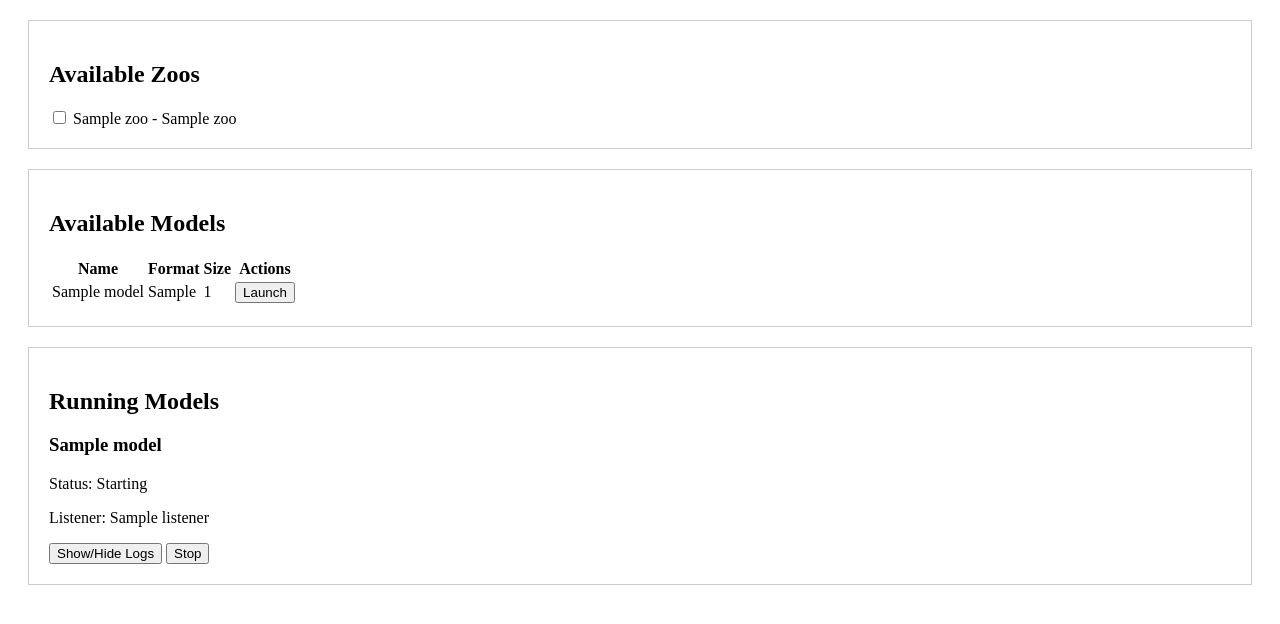
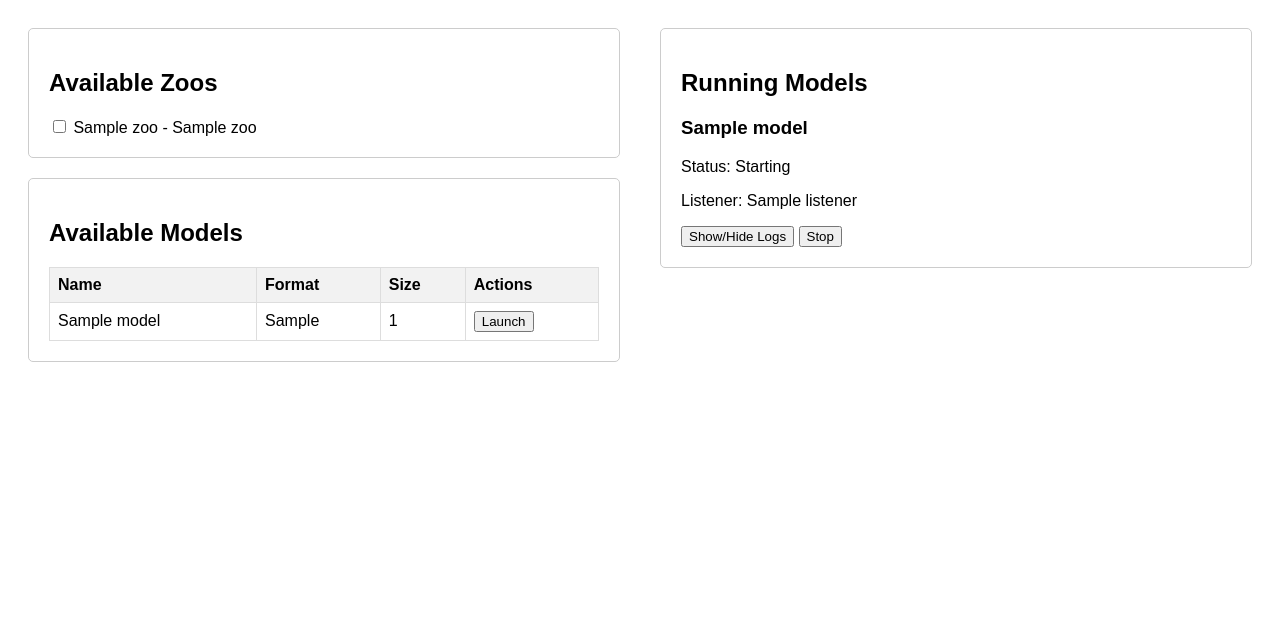
Before and after one commit to the-crypt-keeper/modelzoo, a Python web app: template templates/index.html in a window 1280 px wide. Shown: the top 624 px of the page. Run offline with Jinja, Linux system fonts and the light colour scheme; the template is opened without the code that fills it: most values are stand-ins (such as "Sample title", 1, 10 or a date in 2020).

Commit message:
feat: Improve layout and launch dialog for ModelZoo

```diff
--- a/templates/index.html
+++ b/templates/index.html
@@ -4,10 +4,19 @@
     <title>ModelZoo</title>
     <script src="https://code.jquery.com/jquery-3.6.0.min.js"></script>
     <style>
-        .zoo-list, .model-list, .running-list {
-            margin: 20px;
+        body {
+            display: flex;
+            font-family: Arial, sans-serif;
+        }
+        .left-column, .right-column {
+            flex: 1;
+            padding: 20px;
+        }
+        .zoo-list, .model-list, .running-list, #launch-dialog {
+            margin-bottom: 20px;
             padding: 20px;
             border: 1px solid #ccc;
+            border-radius: 5px;
         }
         .logs {
             font-family: monospace;
@@ -16,9 +25,28 @@
             max-height: 300px;
             overflow-y: auto;
         }
+        table {
+            width: 100%;
+            border-collapse: collapse;
+        }
+        th, td {
+            border: 1px solid #ddd;
+            padding: 8px;
+            text-align: left;
+        }
+        th {
+            background-color: #f2f2f2;
+        }
+        button {
+            cursor: pointer;
+        }
+        #launch-dialog {
+            display: none;
+        }
     </style>
 </head>
 <body>
+    <div class="left-column">
         <div class="zoo-list">
             <h2>Available Zoos</h2>
             {% for name, zoo in zoos.items() %}
@@ -45,30 +73,18 @@
                     <td>{{ model.model_format }}</td>
                     <td>{{ human_size(model.model_size) }}</td>
                     <td>
-                    <button onclick="showLaunchDialog('{{ model.model_id }}')">Launch</button>
+                        <button onclick="showLaunchDialog('{{ model.model_id }}', '{{ model.model_name }}')">Launch</button>
                     </td>
                 </tr>
                 {% endfor %}
             </table>
         </div>
-
-    <div class="running-list">
-        <h2>Running Models</h2>
-        {% for running in running_models %}
-        <div class="running-model">
-            <h3>{{ running.model.model_name }}</h3>
-            <p>Status: {{ "Ready" if running.ready() else "Starting" }}</p>
-            <p>Listener: {{ running.listener }}</p>
-            <button onclick="toggleLogs({{ loop.index0 }})">Show/Hide Logs</button>
-            <button onclick="stopModel({{ loop.index0 }})">Stop</button>
-            <div class="logs" id="logs-{{ loop.index0 }}" style="display: none;"></div>
-        </div>
-        {% endfor %}
     </div>
 
-    <div id="launch-dialog" style="display: none;">
-        <h3>Launch Model</h3>
-        <select id="runtime-select">
+    <div class="right-column">
+        <div id="launch-dialog">
+            <h2>Launch Model: <span id="launch-model-name"></span></h2>
+            <select id="runtime-select" onchange="loadRuntimeParams()">
                 {% for name, runtime in runtimes.items() %}
                 <option value="{{ name }}">{{ name }}</option>
                 {% endfor %}
@@ -92,7 +108,24 @@
             <button onclick="$('#launch-dialog').hide()">Cancel</button>
         </div>
 
+        <div class="running-list">
+            <h2>Running Models</h2>
+            {% for running in running_models %}
+            <div class="running-model">
+                <h3>{{ running.model.model_name }}</h3>
+                <p>Status: {{ "Ready" if running.ready() else "Starting" }}</p>
+                <p>Listener: {{ running.listener }}</p>
+                <button onclick="toggleLogs({{ loop.index0 }})">Show/Hide Logs</button>
+                <button onclick="stopModel({{ loop.index0 }})">Stop</button>
+                <div class="logs" id="logs-{{ loop.index0 }}" style="display: none;"></div>
+            </div>
+            {% endfor %}
+        </div>
+    </div>
+
     <script>
+        const runtimes = {{ runtimes | tojson | safe }};
+
         // Zoo toggle handling
         $('.zoo-toggle').change(function() {
             const zoo = $(this).data('zoo');
@@ -102,16 +135,17 @@
         });
 
         // Launch dialog
-        function showLaunchDialog(modelId) {
+        function showLaunchDialog(modelId, modelName) {
             $('#launch-dialog').show();
             $('#launch-dialog').data('modelId', modelId);
+            $('#launch-model-name').text(modelName);
 
             // Load runtime parameters
-            const runtime = $('#runtime-select').val();
-            loadRuntimeParams(runtime);
+            loadRuntimeParams();
         }
 
-        function loadRuntimeParams(runtime) {
+        function loadRuntimeParams() {
+            const runtime = $('#runtime-select').val();
             const params = runtimes[runtime].runtime_params;
             const container = $('#runtime-params').empty();
 
--- a/zk.py
+++ b/zk.py
@@ -118,7 +118,7 @@ class ZooKeeper:
             zoo_enabled=self.zoo_enabled,
             available_models=self.get_available_models(),
             running_models=self.running_models,
-            runtimes=self.runtimes,
+            runtimes={name: runtime.__dict__ for name, runtime in self.runtimes.items()},
             environments=self.environments,
             random_port=self.get_random_port()
         )
```
Lines whose indentation alone changed are shown as unchanged.
